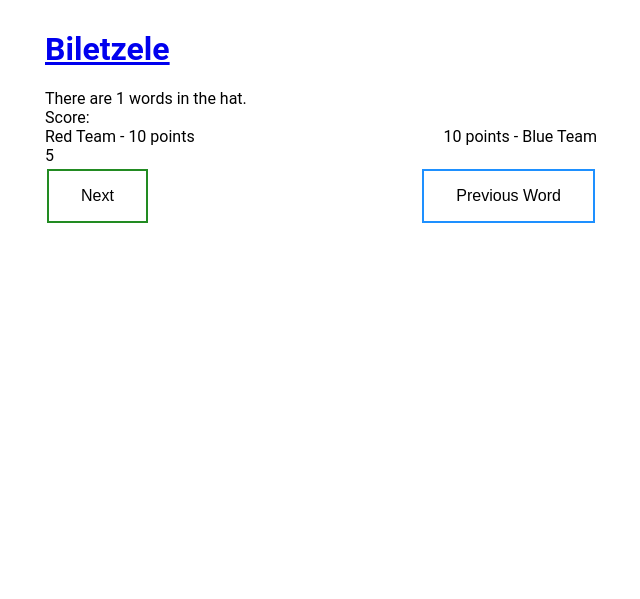
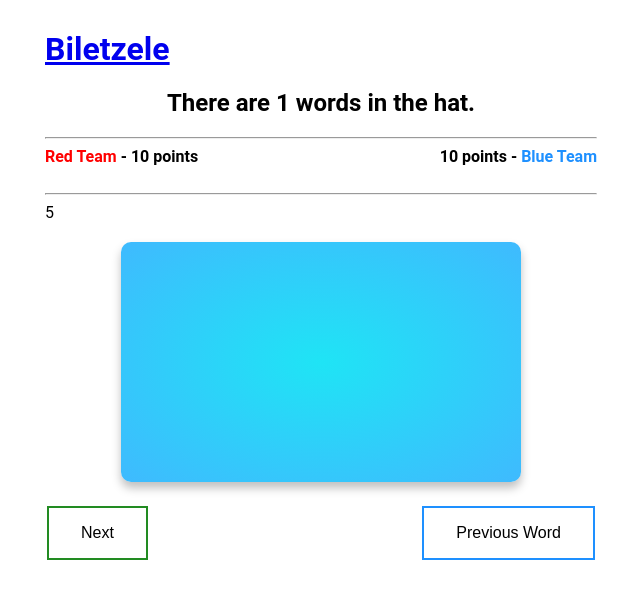
Before and after one commit to mi-rac/Biletzele, a Flask app: template app/templates/game.html in a window 1280 px wide. Shown: the top 599 px of the page, without its empty margins (319-959 px from the left). Run offline with Flask 2, Linux system fonts and the light colour scheme; the template is opened without the code that fills it: most values are stand-ins (such as "Sample title", 1, 10 or a date in 2020); some libraries are stand-ins or nearby versions.

Commit message:
Cosmetic Changes

```diff
--- a/app/routes.py
+++ b/app/routes.py
@@ -133,7 +133,8 @@ def handle_join_waiting_event(data):
     room = data['room']
     app.logger.info("Updating info in waiting room {}".format(room))
     socketio.emit('update_stats', {'num_words': len(game_data[room].words),
-                                        'room': room})
+                                        'room': room,
+                                       'score': game_data[room].score})
     if len(game_data[room].words) == game_data[room].num_words * len(game_data[room].players.keys()):
         app.logger.info(f"All players entered words in room {room}")
         random.shuffle(game_data[room].words)
--- a/app/static/style.css
+++ b/app/static/style.css
@@ -207,7 +207,10 @@ body {
 }
 
 .transparent{
+    grid-row: 3/4;
+    font-weight: 300;
     background: transparent;
+    color: black;
     margin: 0 auto;
     text-align: center;
     width: 300px;
--- a/app/templates/choose_team.html
+++ b/app/templates/choose_team.html
@@ -49,7 +49,7 @@
     socket.on('display_team_choice', function(data) {
         if (data.room == "{{ room }}") {
             document.getElementById(data.username).innerHTML =
-            `team <div class="inline ${data.choice}">${data.choice}</div>`;
+            `team <div class="inline ${data.choice}"><b>${data.choice}</b></div>`;
         };
     });
 
--- a/app/templates/game.html
+++ b/app/templates/game.html
@@ -3,35 +3,23 @@
 
 {% block content %}
 
-<div id="words_left" class="">
-    There are {{ data.words|length }} words in the hat.
-</div>
-
-<div class="">
-    Score:
-</div>
-<div id="score" class='row_space'>
-    <div class="">
-        Red Team - {{ data.score[0] }} points
-    </div>
-    <div class="">
-        {{ data.score[1] }} points - Blue Team
-    </div>
-</div>
+{% include 'info.html' %}
 
 <div id="counter" class="">
 
 </div>
 
 <div id="content">
-    <div id="word">
+    <div class="cards">
+        <div class="card card-1" id="word">
 
+        </div>
     </div>
+
     <div class="row_space">
         <button id="guessed" class="button button_green" type="button">Next</button>
         <button id="previous" class="button button_blue" type="button">Previous Word</button>
     </div>
-
 </div>
 
 <script src="https://cdnjs.cloudflare.com/ajax/libs/socket.io/4.0.1/socket.io.js"></script>
@@ -39,11 +27,12 @@
     const socket = io.connect("http://" + "{{ ip }}" + ":5000");
 
     var counter = 10;
+    var i = 1;
 
     var myfunc = setInterval(function() {
 
         document.getElementById("counter").innerHTML = `${counter}`;
-        counter --;
+        counter--;
         if (counter < 0) {
             socket.emit('player_switch', {
                 'room': "{{ room }}"
@@ -73,7 +62,9 @@
 
     socket.on('set_next_word', function(data) {
         if (data.room == "{{ room }}") {
-            document.getElementById("word").innerHTML = `${data.word}`;
+            document.getElementById("word").innerHTML = `<h2 class="transparent">${data.word}</h2>`;
+            document.getElementById("word").className = `card card-${i}`;
+            i = (i + 1) % 5 + 1;
         };
     });
 
@@ -85,15 +76,9 @@
 
     socket.on('update_stats', function(data) {
         if (data.room == "{{ room }}") {
-            document.getElementById("words_left").innerHTML =
-                `There are ${data.num_words} words in the hat.`;
-            document.getElementById("score").innerHTML =
-                `<div class="">
-                    Red Team - ${ data.score[0] } points
-                </div>
-                <div class="">
-                    ${ data.score[1] } points - Blue Team
-                </div>`;
+            document.getElementById("words_left").innerHTML =`${data.num_words}`;
+            document.getElementById("score_red").innerHTML =`${data.score[0]}`;
+            document.getElementById("score_blue").innerHTML =`${data.score[1]}`;
         };
     });
 </script>
--- /dev/null
+++ b/app/templates/info.html
@@ -0,0 +1,16 @@
+<div class="heading">
+  <h2 class="heading__title">
+      There are <div class="inline" id="words_left">{{ data.words|length }}</div> words in the hat.
+  </h2>
+</div>
+<hr>
+<div class='row_space'>
+    <div class="">
+        <b><div class="inline red">Red Team</div> - <div class="inline" id="score_red">{{ data.score[0] }}</div> points</b>
+    </div>
+    <div class="">
+        <b><div class="inline" id="score_blue">{{ data.score[1] }}</div> points - <div class="inline blue">Blue Team</div></b>
+    </div>
+</div>
+<br>
+<hr>
```
Also changed, not shown: app/templates/waiting.html (+4 -27 lines).
